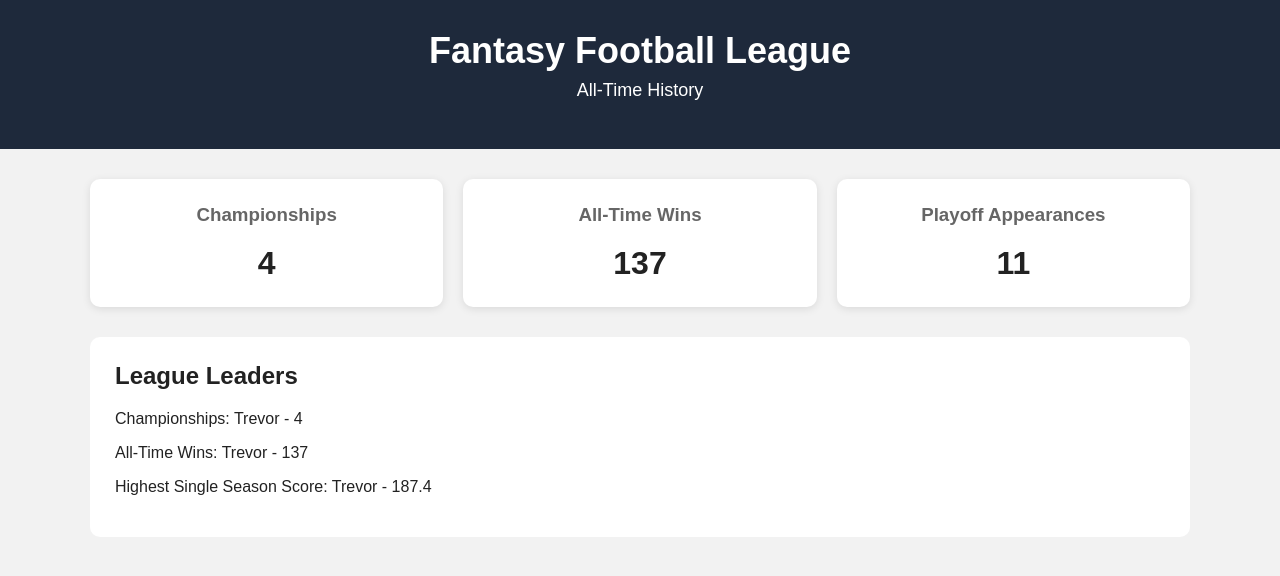
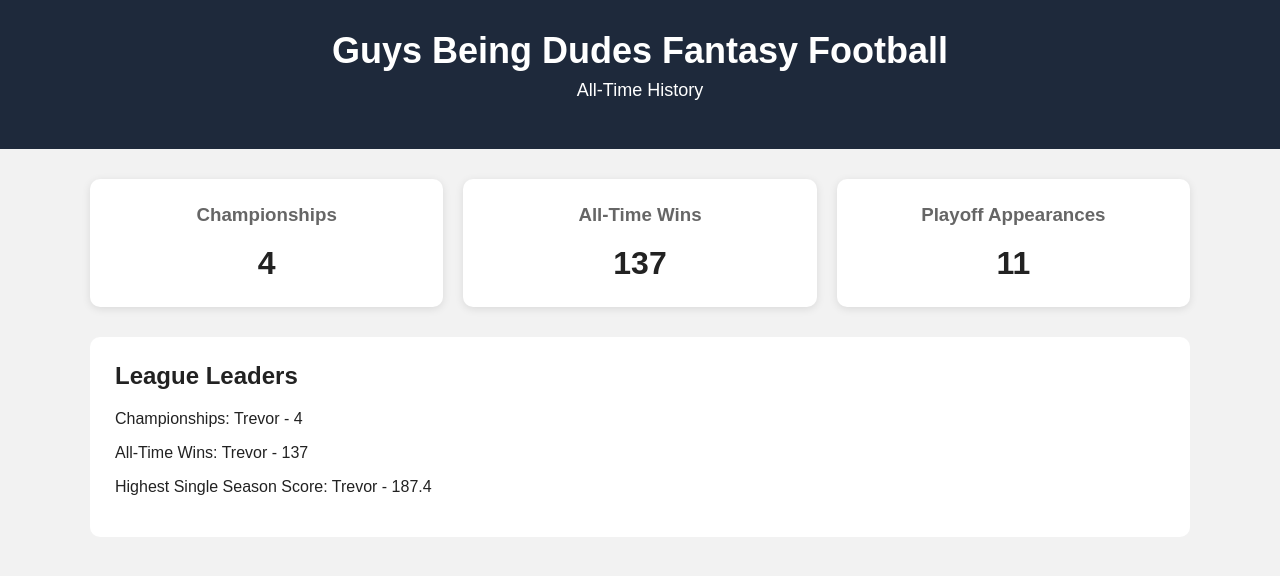
Before and after one commit to TrevorLininger/GuysBeingDudes-website, a plain HTML site: page index.html in a window 1280 px wide. Drawn offline with Linux system fonts and the light colour scheme.

Commit message:
Add files via upload

```diff
--- a/index.html
+++ b/index.html
@@ -12,7 +12,7 @@
 <body>
 
    <header>
-    <h1>Fantasy Football League</h1>
+    <h1>Guys Being Dudes Fantasy Football</h1>
     <p>All-Time History</p>
 </header>
 
```
